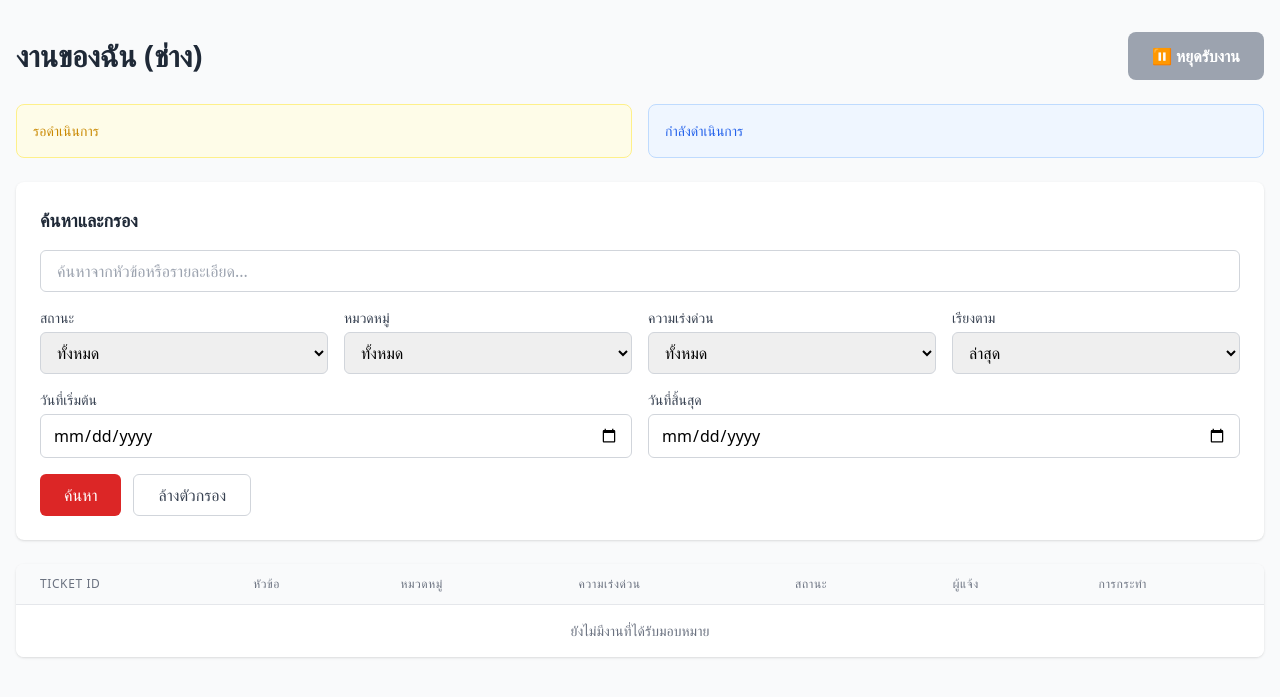
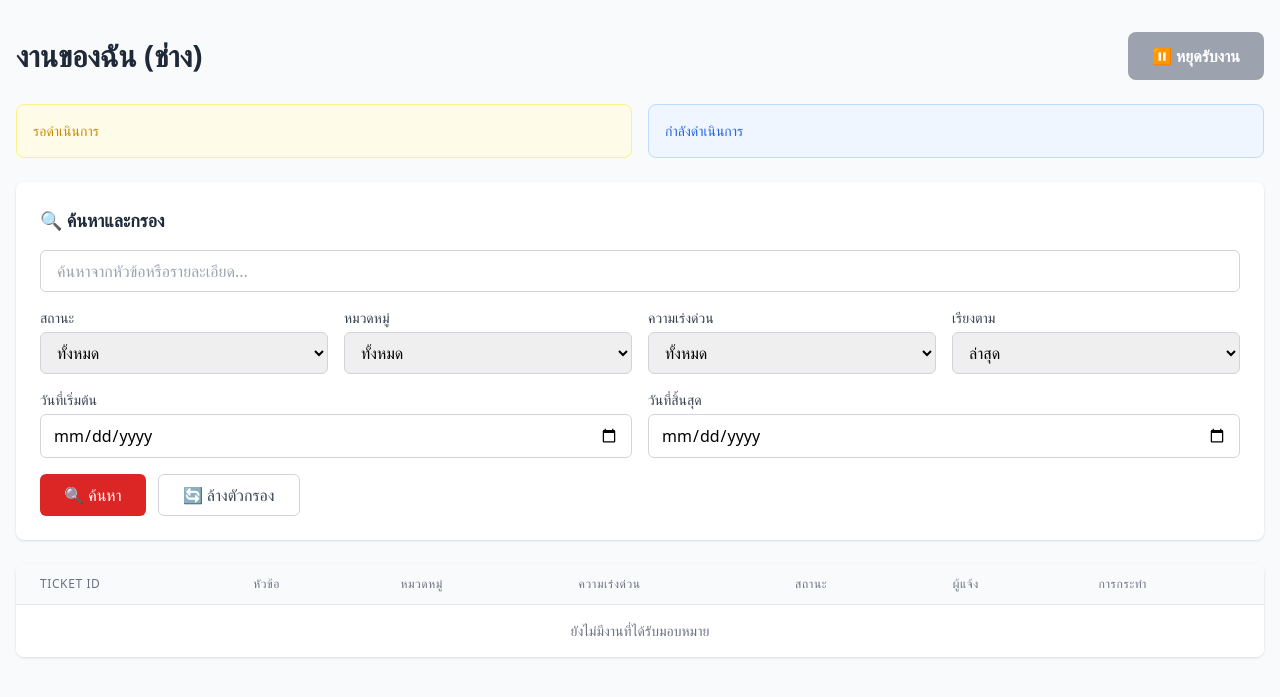
Before and after one commit to 6610685098/TU_Reports, a Django app: template TU_Reports/templates/technician/job_list.html in a window 1280 px wide. Shown: the top 697 px of the page. Run offline with Django 5.2, Linux system fonts and the light colour scheme; the template is opened without the code that fills it, so the values that code supplies are empty; parts of the project's set-up code (start-up, migrations or seed data) failed here and were passed over; some libraries are stand-ins or nearby versions.

Commit message:
ีเพิ่มอัปเดตของช่าง

```diff
--- a/TU_Reports/templates/technician/complete_job.html
+++ b/TU_Reports/templates/technician/complete_job.html
@@ -5,7 +5,7 @@
 
 {% block content %}
 <div class="max-w-3xl mx-auto py-8 px-4">
-  <h1 class="text-3xl font-bold mb-6"> ทำงานเสร็จ</h1>
+  <h1 class="text-3xl font-bold mb-6">✅ ทำงานเสร็จ</h1>
 
   <!-- Ticket Info -->
   <div class="bg-white rounded-lg shadow p-6 mb-6">
@@ -27,7 +27,7 @@
     {% csrf_token %}
 
     <div class="mb-6">
-      <label class="block text-lg font-medium mb-2"> รูปภาพหลังซ่อม (After Photo) *</label>
+      <label class="block text-lg font-medium mb-2">📷 รูปภาพหลังซ่อม (After Photo) *</label>
       <input type="file" name="after_photo" accept="image/*" required
              class="block w-full text-sm text-gray-500 file:mr-4 file:py-2 file:px-4 file:rounded file:border-0 file:text-sm file:font-semibold file:bg-green-50 file:text-green-700 hover:file:bg-green-100">
       <p class="text-sm text-gray-500 mt-2">อัปโหลดรูปภาพเพื่อแสดงผลงานหลังซ่อม</p>
@@ -44,7 +44,7 @@
         ยกเลิก
       </a>
       <button type="submit" class="px-6 py-2 bg-green-600 text-white rounded hover:bg-green-700">
-         ยืนยันทำงานเสร็จ
+        ✅ ยืนยันทำงานเสร็จ
       </button>
     </div>
   </form>
--- a/TU_Reports/templates/technician/job_list.html
+++ b/TU_Reports/templates/technician/job_list.html
@@ -13,9 +13,9 @@
       {% csrf_token %}
       <button type="submit" class="px-6 py-3 rounded-lg font-semibold transition-all {% if is_available %}bg-green-600 hover:bg-green-700 text-white{% else %}bg-gray-400 hover:bg-gray-500 text-white{% endif %}">
         {% if is_available %}
-           พร้อมรับงาน
+          ✅ พร้อมรับงาน
         {% else %}
-          ⏸ หยุดรับงาน
+          ⏸️ หยุดรับงาน
         {% endif %}
       </button>
     </form>
@@ -35,7 +35,7 @@
 
   <!-- Search & Filter -->
   <div class="bg-white rounded-lg shadow p-6 mb-6">
-    <h2 class="text-lg font-semibold text-gray-800 mb-4"> ค้นหาและกรอง</h2>
+    <h2 class="text-lg font-semibold text-gray-800 mb-4">🔍 ค้นหาและกรอง</h2>
     <form method="get" class="space-y-4">
       <!-- Search Bar -->
       <div>
@@ -108,10 +108,10 @@
       <!-- Buttons -->
       <div class="flex gap-3">
         <button type="submit" class="px-6 py-2 bg-red-600 text-white rounded-md hover:bg-red-700">
-           ค้นหา
+          🔍 ค้นหา
         </button>
         <a href="{% url 'technician:job_list' %}" class="px-6 py-2 border border-gray-300 text-gray-700 rounded-md hover:bg-gray-50">
-           ล้างตัวกรอง
+          🔄 ล้างตัวกรอง
         </a>
         {% if search_query or status_filter or category_filter or urgency_filter or date_from or date_to %}
         <span class="px-4 py-2 bg-blue-100 text-blue-800 rounded-md text-sm">
```
